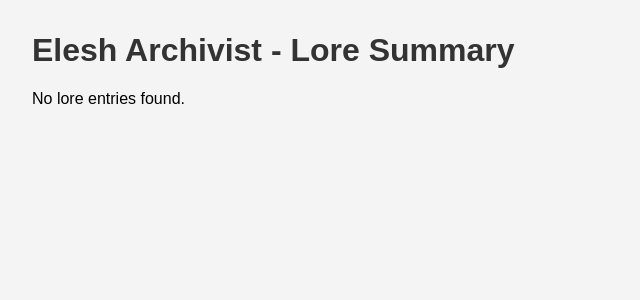
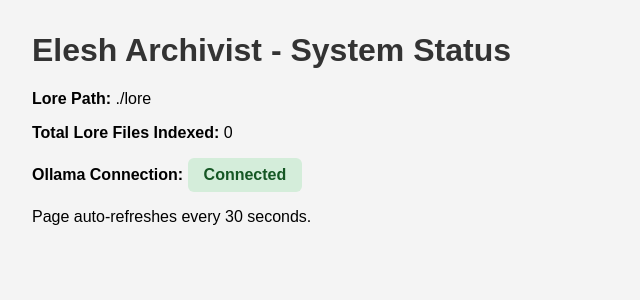
Before and after one commit to jmruland/Elesh, a Flask app: page / in a window 1280 px wide. Shown: the top 300 px of the page, without its empty margins (0-640 px from the left). Run offline with Flask 3, Linux system fonts and the light colour scheme; data that the repository does not hold is empty.

Commit message:
updates for better frontend data.

```diff
--- a/app/routes/frontend.py
+++ b/app/routes/frontend.py
@@ -1,14 +1,33 @@
 from flask import Blueprint, render_template, current_app
 import os
 import json
-from config import SUMMARY_FILE
+import requests
+from config import SUMMARY_FILE, LORE_PATH, OLLAMA_API_BASE_URL
 
 frontend_bp = Blueprint("frontend", __name__, template_folder="../templates")
 
 @frontend_bp.route("/")
 def index():
     lore_data = []
+    ollama_status = False
+    try:
+        response = requests.post(
+            f"{OLLAMA_API_BASE_URL}/api/embeddings",
+            json={"model": "nomic-embed-text", "prompt": "test"},
+            timeout=3
+        )
+        if response.status_code == 200:
+            ollama_status = True
+    except Exception:
+        pass
+
     if os.path.exists(SUMMARY_FILE):
         with open(SUMMARY_FILE, "r") as f:
             lore_data = json.load(f)
-    return render_template("index.html", lore=lore_data)
+
+    return render_template(
+        "index.html",
+        lore_count=len(lore_data),
+        lore_path=LORE_PATH,
+        ollama_status=ollama_status
+    )
--- a/app/templates/index.html
+++ b/app/templates/index.html
@@ -3,24 +3,31 @@
 <head>
   <meta charset="UTF-8">
   <title>Elesh Archivist - Status</title>
+  <meta http-equiv="refresh" content="30">
   <style>
     body { font-family: sans-serif; margin: 2rem; background: #f4f4f4; }
     h1 { color: #333; }
     .card { background: #fff; border-radius: 8px; padding: 1rem; margin-bottom: 1rem; box-shadow: 0 2px 4px rgba(0,0,0,0.1); }
-    .timestamp { font-size: 0.9rem; color: #666; }
+    .status { padding: 0.5rem 1rem; border-radius: 6px; display: inline-block; font-weight: bold; }
+    .status.ok { background-color: #d4edda; color: #155724; }
+    .status.fail { background-color: #f8d7da; color: #721c24; }
+    .info { margin-bottom: 1rem; }
+    .label { font-weight: bold; }
   </style>
 </head>
 <body>
-  <h1>Elesh Archivist - Lore Summary</h1>
-  {% if lore %}
-    {% for entry in lore %}
-      <div class="card">
-        <div class="timestamp">{{ entry.timestamp }}</div>
-        <div class="preview">{{ entry.preview }}</div>
-      </div>
-    {% endfor %}
-  {% else %}
-    <p>No lore entries found.</p>
-  {% endif %}
+  <h1>Elesh Archivist - System Status</h1>
+
+  <div class="info">
+    <p><span class="label">Lore Path:</span> {{ lore_path }}</p>
+    <p><span class="label">Total Lore Files Indexed:</span> {{ lore_count }}</p>
+    <p><span class="label">Ollama Connection:</span>
+      <span class="status {% if ollama_status %}ok{% else %}fail{% endif %}">
+        {% if ollama_status %}Connected{% else %}Unavailable{% endif %}
+      </span>
+    </p>
+  </div>
+
+  <p class="timestamp">Page auto-refreshes every 30 seconds.</p>
 </body>
 </html>
```
